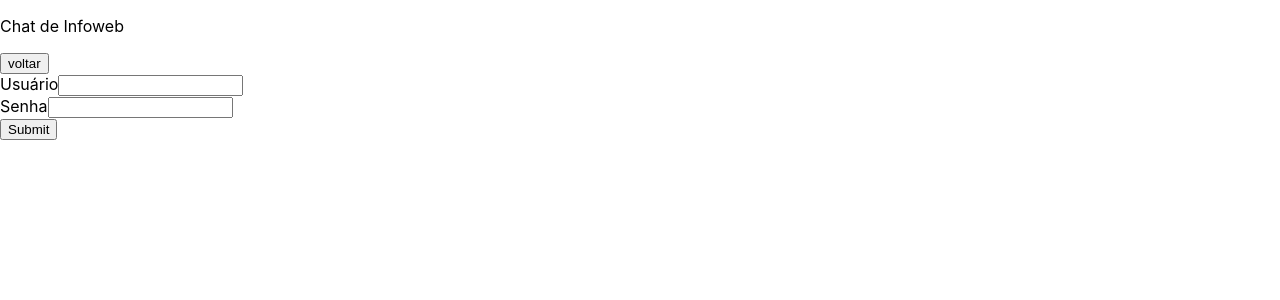
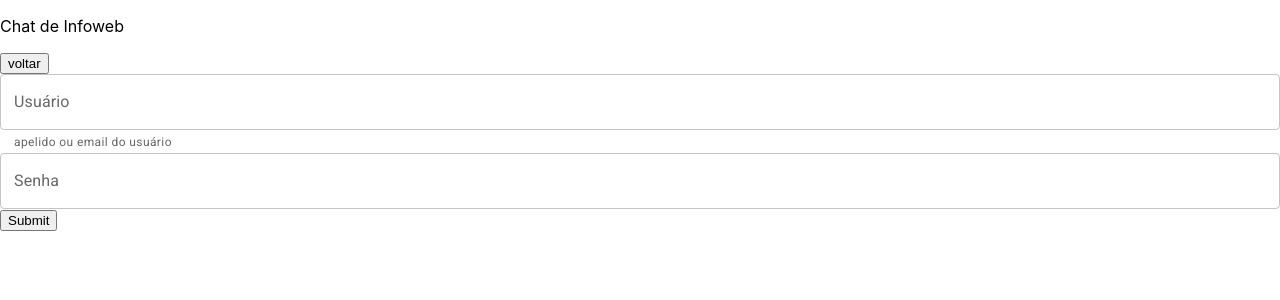
Before and after one commit to vivianedev/ifrn-chat-web, a Next.js app: page /login in a window 1280 px wide. Shown: the top 300 px of the page. Built offline with nearby package versions, Linux system fonts and the light colour scheme.

Commit message:
Adicionado AppInput

```diff
--- a/src/components/AppInputComponent.js
+++ b/src/components/AppInputComponent.js
@@ -1,8 +1,13 @@
 import React from 'react';
+import TextField from '@mui/material/TextField';
 
-export const AppInput = props => (
+export const AppInput = ({ label, type, title }) => (
   <div>
-    <label>{props.label}</label>
-    <input type={props.type} title={props.title} />
+    <TextField
+          label={label}
+          type={type}
+          helperText={title}
+          fullWidth
+        />
   </div>
 );
```
